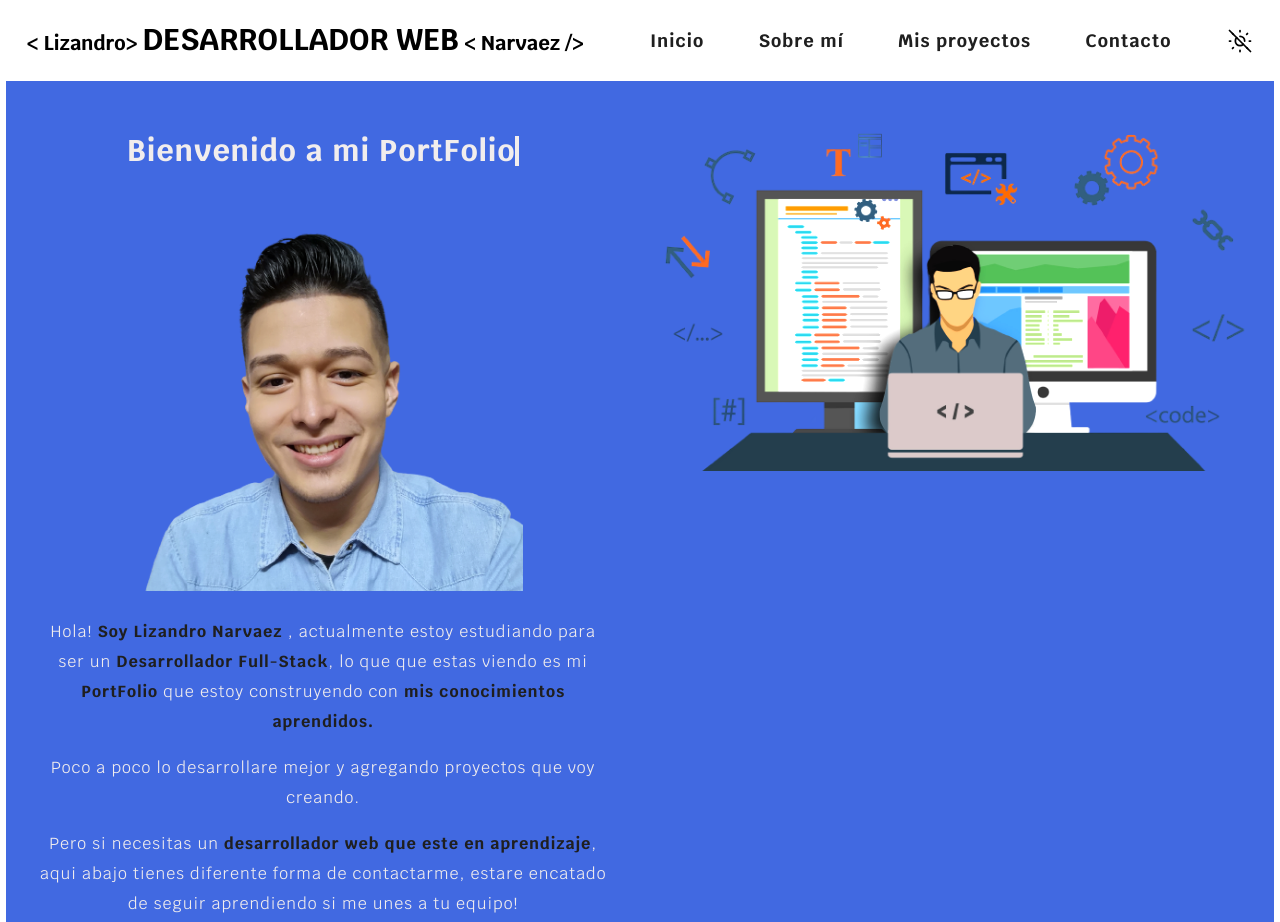
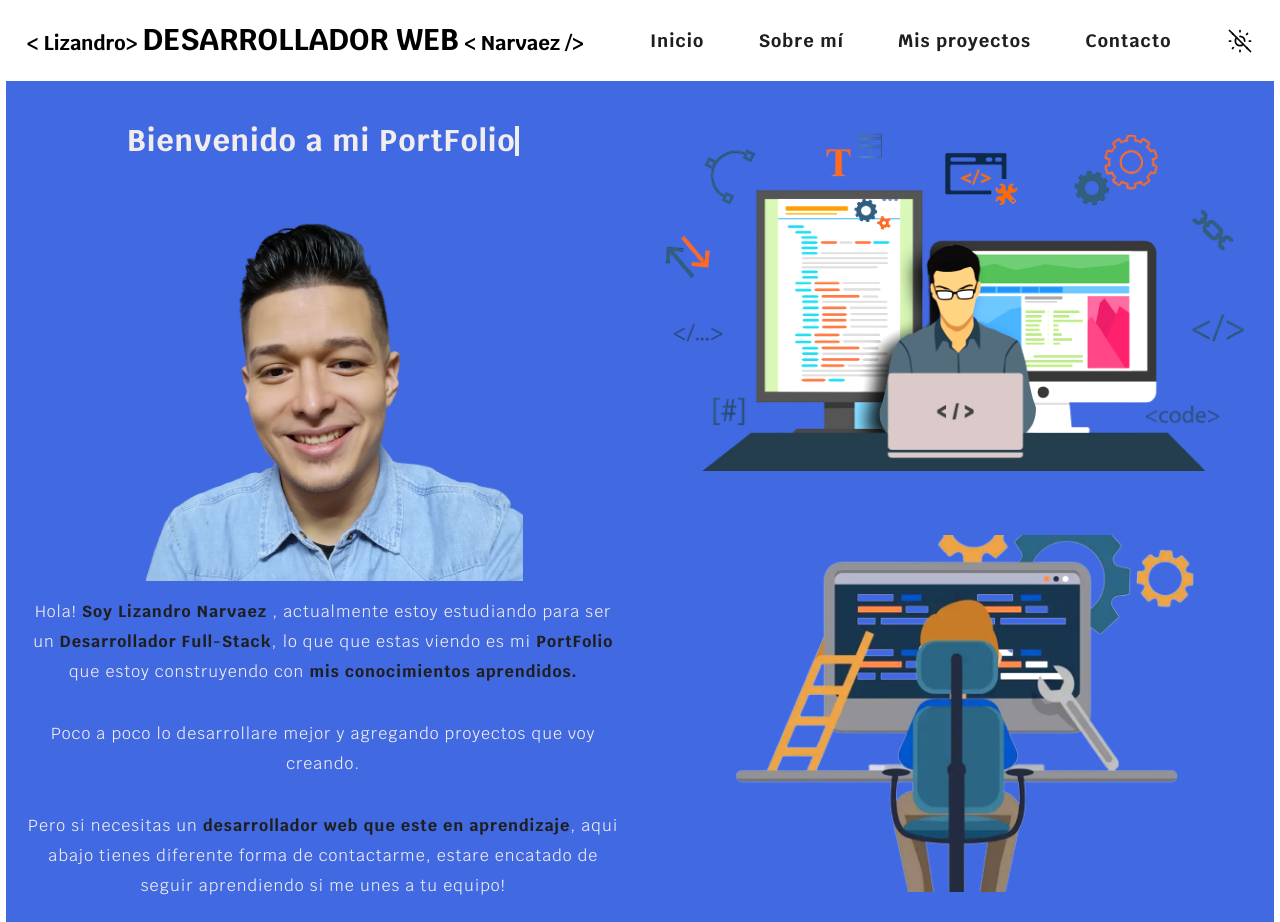
Before and after one commit to lizandronarvaez/My-Portfolio, a plain HTML site: page index.html in a window 1280 px wide. Shown: the top 922 px of the page. Drawn offline with Linux system fonts and the light colour scheme.

Commit message:
Correcion

```diff
--- a/css/style.css
+++ b/css/style.css
@@ -7,6 +7,14 @@
 
 html {
     font-size: 62.5%;
+}
+
+/* Scroll Snapts */
+.navegacion,
+.contenedor,
+.footer {
+    scroll-snap-align: center;
+    scroll-snap-stop: always;
 }
 
 *,
@@ -106,9 +114,11 @@ a {
 .navegacion__titulo {
     font-size: 1.5rem;
 }
-.navegacion__titulo span{
+
+.navegacion__titulo span {
     font-size: 1.9rem;
 }
+
 .hamburger {
     cursor: pointer;
     display: block;
@@ -130,9 +140,8 @@ a {
     .navegacion__titulo {
         padding: 0 1rem;
     }
-    .navegacion__titulo span{
 
-    }
+    .navegacion__titulo span {}
 }
 
 @media (min-width: 992px) {
@@ -154,10 +163,12 @@ a {
     .navegacion__titulo {
         font-size: 2rem;
     }
-    .navegacion__titulo span{
+
+    .navegacion__titulo span {
         font-size: 3rem;
         text-transform: uppercase;
     }
+
     .hamburger {
         display: none;
     }
@@ -182,7 +193,7 @@ a {
     align-items: center;
     letter-spacing: 1px;
     line-height: 3rem;
-    padding: 3rem;
+    padding: 2rem;
 }
 
 .informacion img {
@@ -210,10 +221,14 @@ p {
     white-space: nowrap;
 }
 
+@media (min-width: 480px) {
+    .informacion {
+        display: contents;
+        justify-content: center;
+    }
+}
+
 @media (min-width: 768px) {
-    .contenedor {
-        /* display: grid; */
-    }
 
     .informacion--titulo {
         white-space: nowrap;
@@ -228,7 +243,8 @@ p {
         text-align: center;
     }
 }
-@media (min-width: 992px){
+
+@media (min-width: 992px) {
     .contenedor {
         display: grid;
         grid-template-columns: repeat(2, 1fr);
@@ -247,6 +263,7 @@ p {
         text-align: center;
     }
 }
+
 @keyframes teclado {
     from {
         width: 0;
@@ -264,6 +281,8 @@ p {
 }
 
 .logotipo {
+    display: grid;
+    gap: 5rem;
     padding: 3rem 0;
 }
 
--- a/index.html
+++ b/index.html
@@ -65,6 +65,7 @@
         </div>
         <div class="logotipo">
             <img src="./img/web-dev-removebg-preview.png" alt="logotipo">
+            <img src="./img/full-stack-developer-1200x675-removebg-preview.png" alt="logo">
         </div>
         <div class="iconos">
             <a href="https://github.com/lizandronarvaez">
```
Also changed, not shown: img/foto.png (deleted), img/full-stack-developer-1200x675-removebg-preview.png (added), img/web-developing-2700226.png (deleted).
